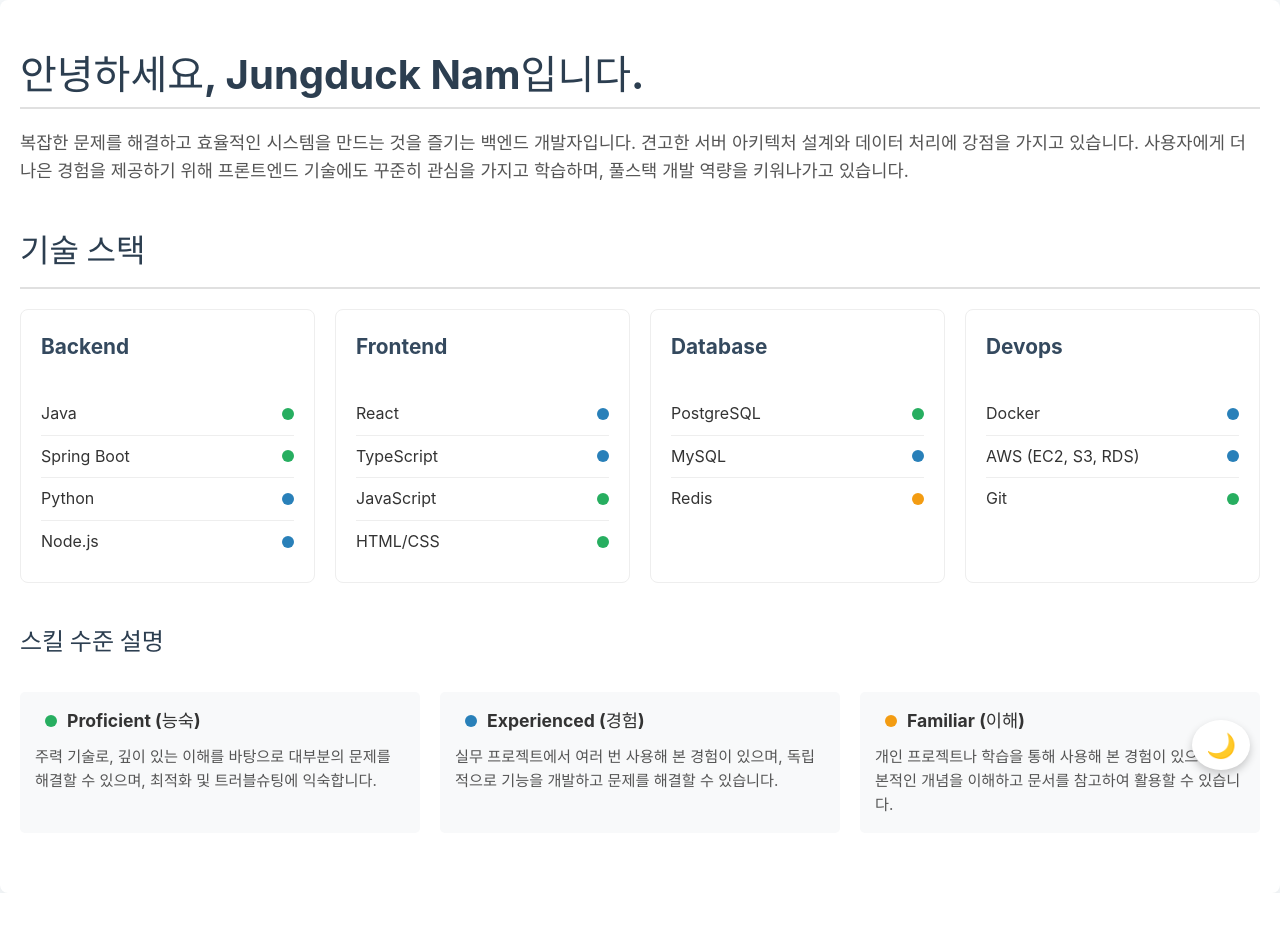
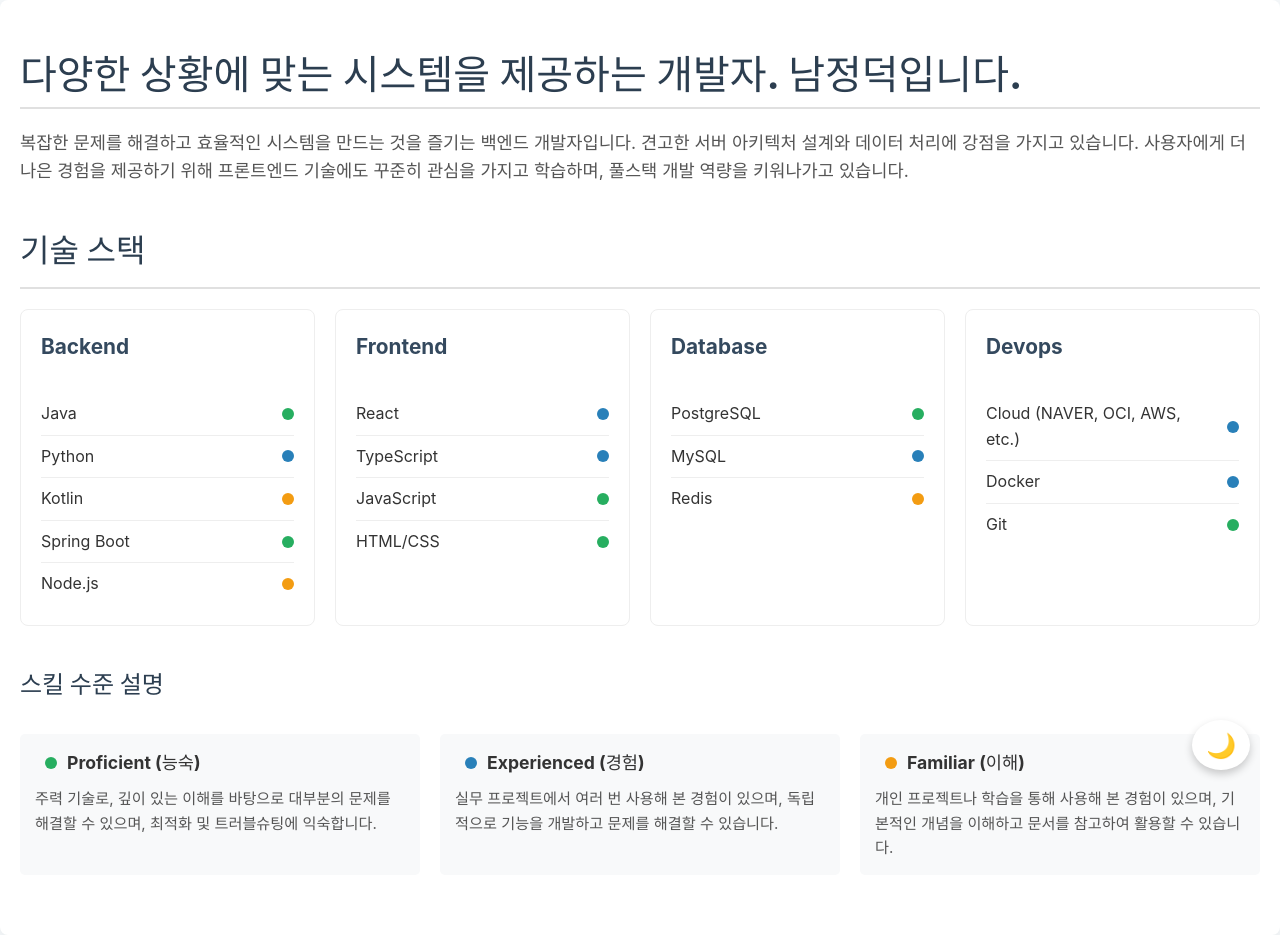
Before and after one commit to jungducknam/jungducknam.github.io, a React (Vite) app: page / in a window 1280 px wide. Before the commit the page ends 893 px from the top, so only its background shows below. Built offline with nearby package versions, Linux system fonts and the light colour scheme.

Commit message:
feat 문구수정

```diff
--- a/src/App.tsx
+++ b/src/App.tsx
@@ -6,9 +6,10 @@ import './App.css';
 const skillsData = {
   backend: [
     { name: 'Java', level: 'proficient' },
+    { name: 'Python', level: 'experienced' },
+    { name: 'Kotlin', level: 'familiar' },
     { name: 'Spring Boot', level: 'proficient' },
-    { name: 'Python', level: 'experienced' },
-    { name: 'Node.js', level: 'experienced' },
+    { name: 'Node.js', level: 'familiar' },
   ],
   frontend: [
     { name: 'React', level: 'experienced' },
@@ -22,8 +23,8 @@ const skillsData = {
     { name: 'Redis', level: 'familiar' },
   ],
   devops: [
+    { name: 'Cloud (NAVER, OCI, AWS, etc.)', level: 'experienced' },
     { name: 'Docker', level: 'experienced' },
-    { name: 'AWS (EC2, S3, RDS)', level: 'experienced' },
     { name: 'Git', level: 'proficient' },
   ],
 };
@@ -94,7 +95,7 @@ function App() {
     <div className="portfolio-container">
       {/* 소개 섹션 */}
       <section className="intro-section">
-        <h1>안녕하세요, Jungduck Nam입니다.</h1>
+        <h1>다양한 상황에 맞는 시스템을 제공하는 개발자. 남정덕입니다.</h1>
         <p>
           복잡한 문제를 해결하고 효율적인 시스템을 만드는 것을 즐기는 백엔드 개발자입니다.
           견고한 서버 아키텍처 설계와 데이터 처리에 강점을 가지고 있습니다.
```
